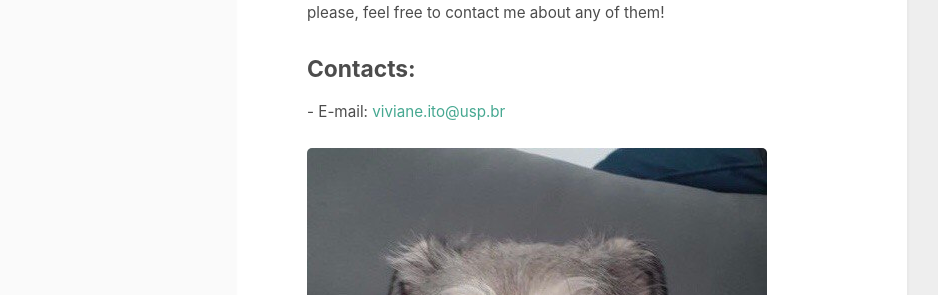
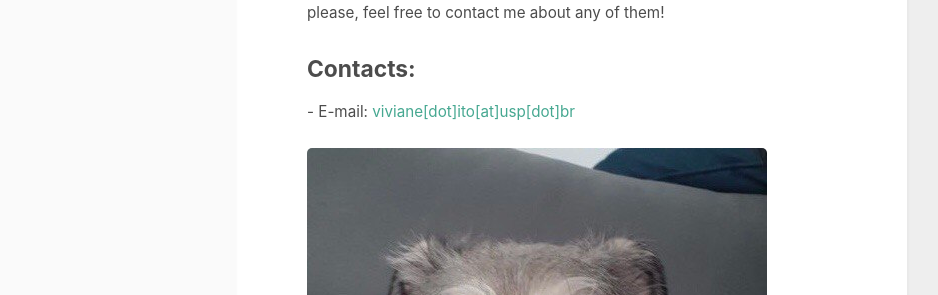
Before and after one commit to itovvmk/itovvmk.github.io, a Jekyll site: the page built from aboutme.html, in a window 1280 px wide. Shown: the part 730-1025 px from the top of the page, without its empty margins (213-1151 px from the left). Built offline with Jekyll 4.4.1, drawn with Linux system fonts in a browser that asks for light colours; nearby versions of some CDN libraries.

Commit message:
new working paper

```diff
--- a/aboutme.html
+++ b/aboutme.html
@@ -24,7 +24,7 @@ layout: page
             I love talking about all those topics in the paragraphs above,so please, feel free to contact me about any of them!
 
             <h2>Contacts:</h2>
-            - E-mail: <a href="mailto:viviane.ito@usp.br">viviane.ito@usp.br</a>
+            - E-mail: <a href="mailto:viviane.ito@usp.br">viviane[dot]ito[at]usp[dot]br</a>
 
             <br><br>
             <img src="https://itovvmk.github.io/assets/img/fiapo.jpg">
```
Also changed, not shown: _posts/2022-10-01-publications.md (+0 -1 lines).
